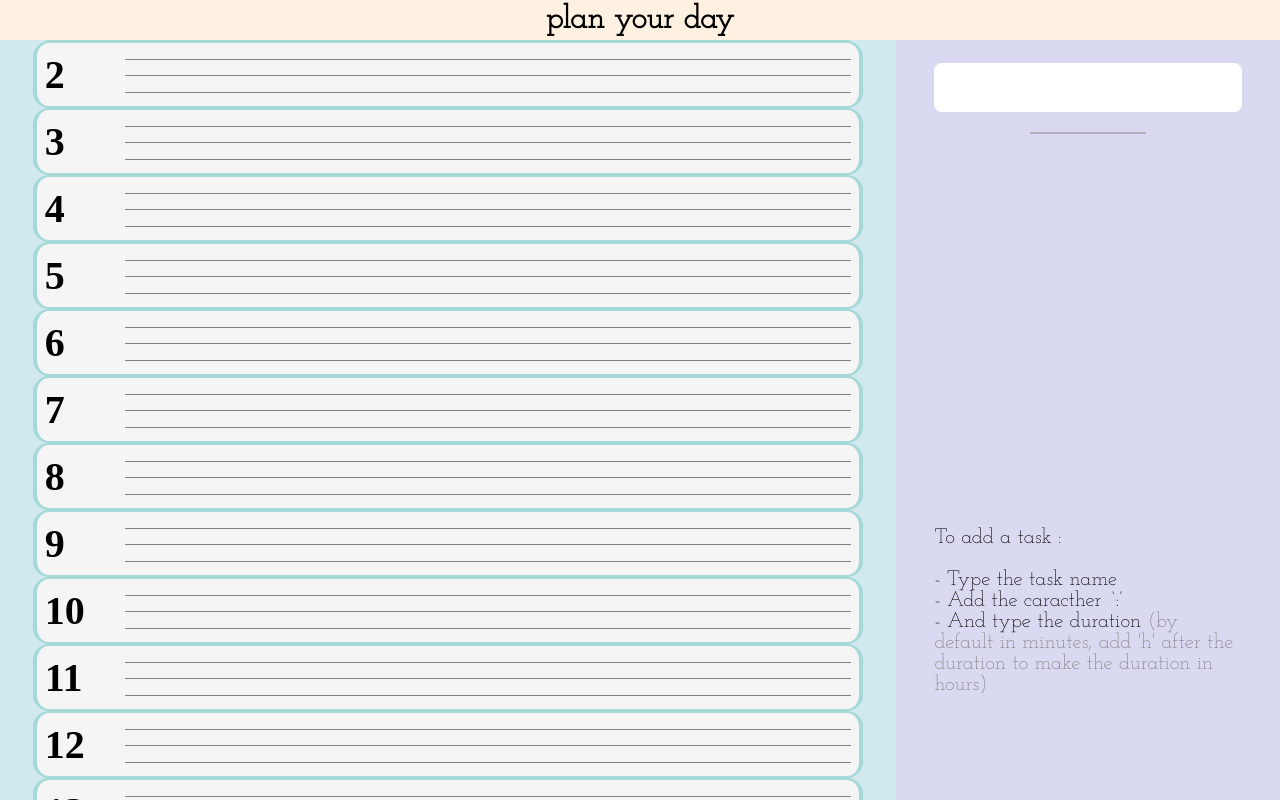
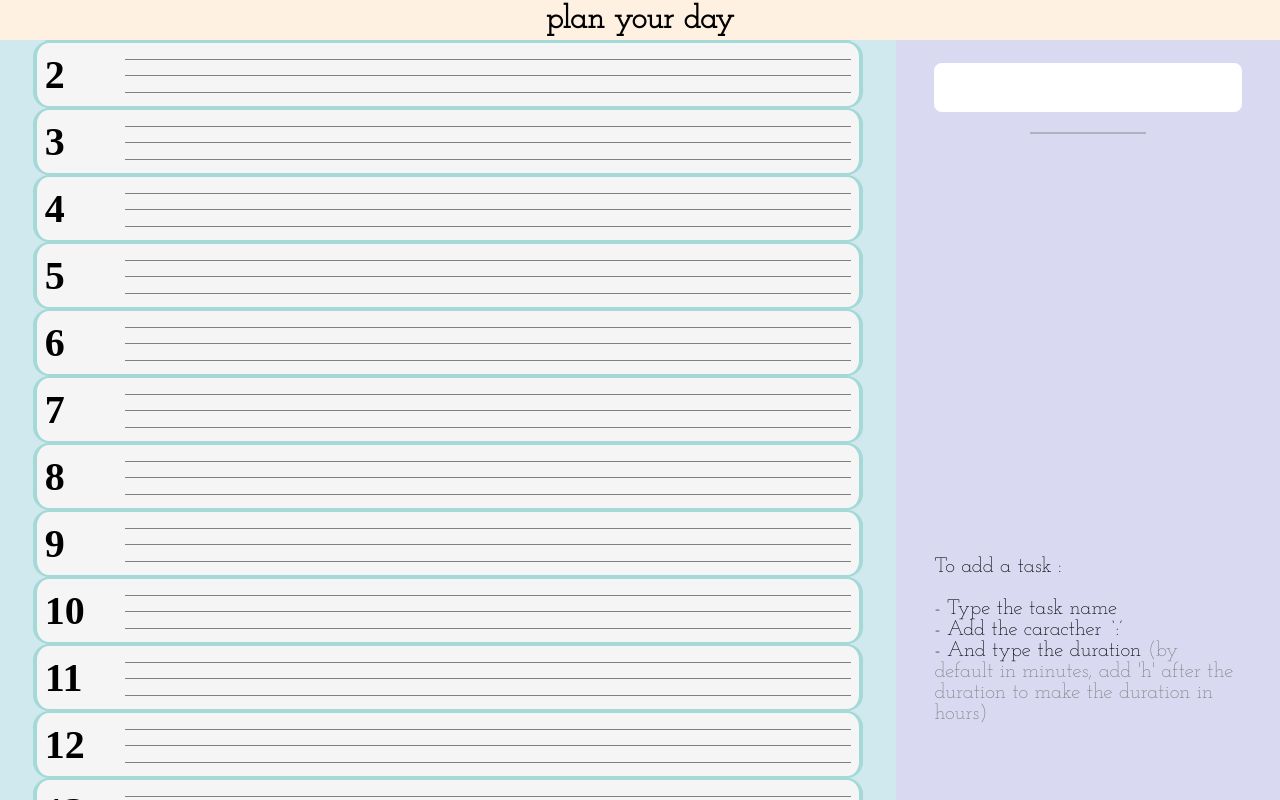
Before and after one commit to eduard-soul/calendar_concept_v2, a Vue app: page / in a window 1280 px wide. Built offline with nearby package versions, Linux system fonts and the light colour scheme; a web font is replaced by a local one.

Commit message:
padding of explanation

```diff
--- a/src/Tasks.vue
+++ b/src/Tasks.vue
@@ -319,7 +319,7 @@ onUpdated(() => {
     width: 80%;
     height: 30%;
     padding: 10%;
-    padding-bottom: 20%;
+    padding-bottom: 12.5%;
     color: black;
     font-size: calc(1vh + 1vw);
     font-family: 'Josefin Slab', serif;
```
